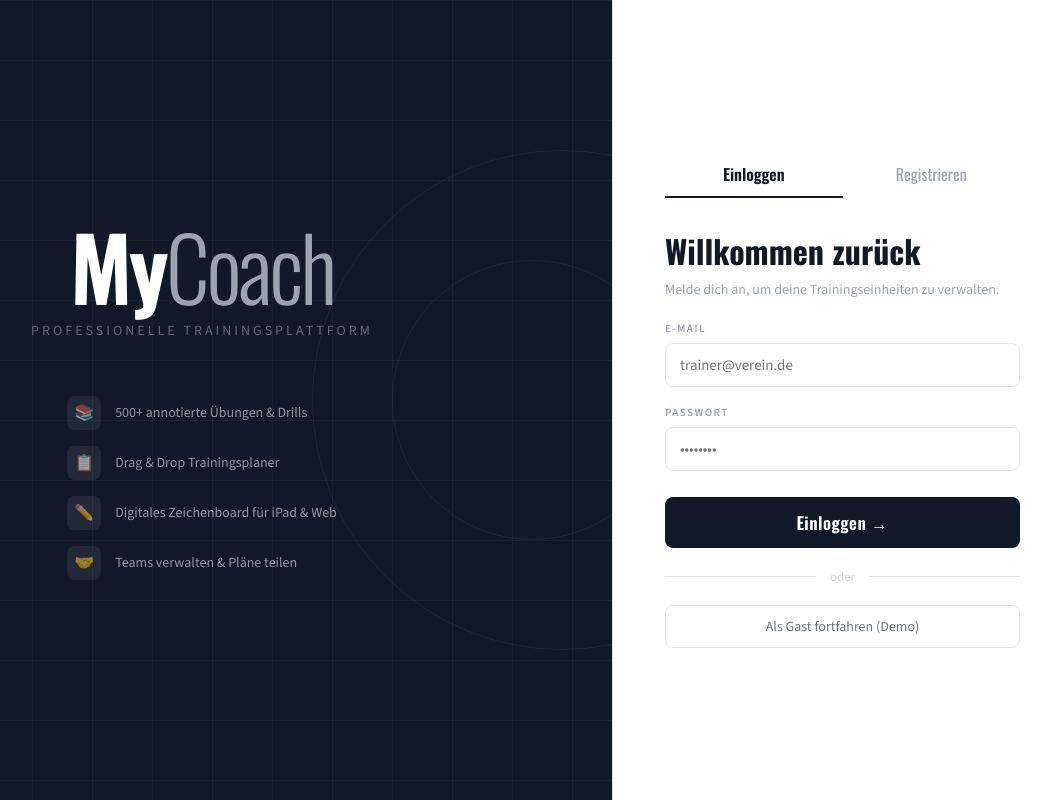
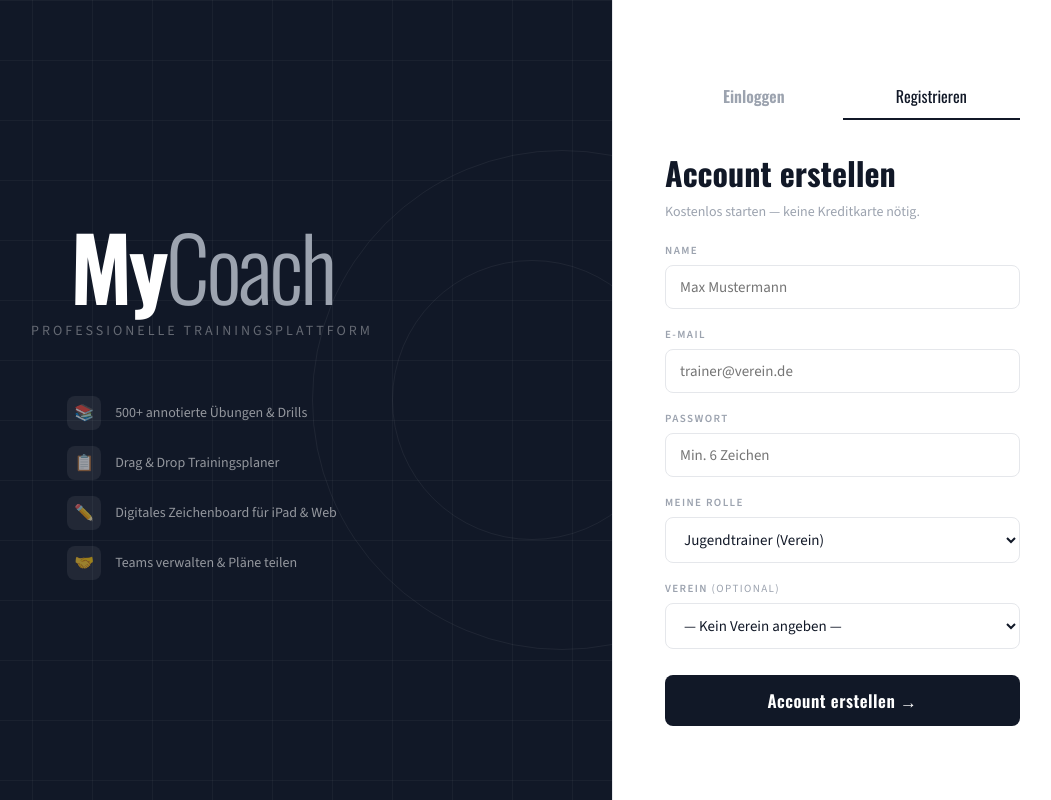
Before and after one commit to jakobhohage-source/MyCoach, a plain HTML site: page index.html in a window 1280 px wide. Both pictures are taken after a click on the button "Registrieren". Shown: the whole page, without its empty margins (208-1259 px from the left). Drawn offline with nearby package versions, Linux system fonts and the light colour scheme.

Commit message:
Fix border color assignment in switchAuthTab function

```diff
--- a/index.html
+++ b/index.html
@@ -2066,9 +2066,9 @@ function switchAuthTab(tab){
   const isLogin = tab==='login';
   document.getElementById('formLogin').style.display = isLogin?'block':'none';
   document.getElementById('formRegister').style.display = isLogin?'none':'block';
-  document.getElementById('tabLogin').style.borderBottomColor = isLogin?''#111827':'transparent';
+  document.getElementById('tabLogin').style.borderBottomColor = isLogin?'#111827':'transparent';
   document.getElementById('tabLogin').style.color = isLogin?'#111827':'#9ca3af';
-  document.getElementById('tabRegister').style.borderBottomColor = isLogin?'transparent':''#111827';
+  document.getElementById('tabRegister').style.borderBottomColor = isLogin?'transparent':'#111827';
   document.getElementById('tabRegister').style.color = isLogin?'#9ca3af':'#111827';
 }
 
```
